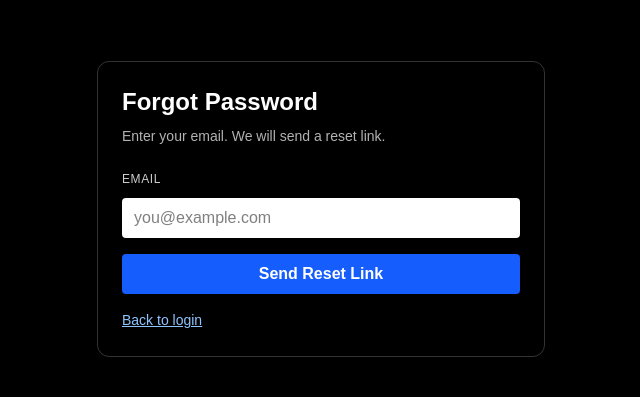
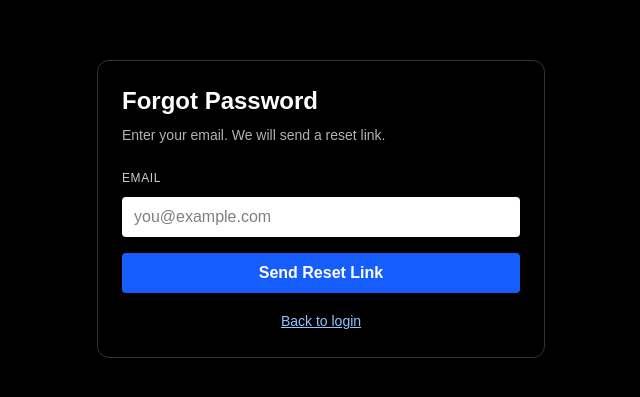
Before and after one commit to RaselmamunSD/keiredwards-backend, a Next.js app in the folder frontend/: page /forgot-password in a window 1280 px wide. Shown: the part 191-588 px from the top of the page, without its empty margins (319-959 px from the left). Built offline with nearby package versions, Linux system fonts and the light colour scheme; no server answers.

Commit message:
style: improve Forgot Password page flow with a beautiful success card upon successful link submission

```diff
--- a/frontend/src/app/(paymentLayout)/forgot-password/page.tsx
+++ b/frontend/src/app/(paymentLayout)/forgot-password/page.tsx
@@ -8,6 +8,7 @@ export default function ForgotPasswordPage() {
   const [email, setEmail] = useState("");
   const [status, setStatus] = useState("");
   const [loading, setLoading] = useState(false);
+  const [success, setSuccess] = useState(false);
 
   const handleSubmit = async (event: FormEvent) => {
     event.preventDefault();
@@ -15,13 +16,35 @@ export default function ForgotPasswordPage() {
     setLoading(true);
     try {
       await api.passwordReset(email);
-      setStatus("Password reset link sent. Check your email.");
+      setSuccess(true);
     } catch (error) {
       setStatus(error instanceof Error ? error.message : "Failed to send reset email.");
     } finally {
       setLoading(false);
     }
   };
+
+  if (success) {
+    return (
+      <div className="min-h-screen bg-black text-white flex items-center justify-center px-4">
+        <div className="w-full max-w-md border border-white/20 rounded-xl p-6 text-center">
+          <div className="w-16 h-16 bg-green-500/10 border border-green-500/30 rounded-full flex items-center justify-center mx-auto mb-4 text-green-500 text-3xl font-bold">
+            ✓
+          </div>
+          <h1 className="text-2xl font-bold mb-2">Check Your Email</h1>
+          <p className="text-sm text-white/70 mb-6 leading-relaxed">
+            We have sent a password reset link to <span className="text-blue-300 font-semibold">{email}</span>. Please check your inbox and follow the instructions to reset your password.
+          </p>
+          <Link
+            href="/login"
+            className="inline-block w-full bg-blue-600 hover:bg-blue-500 text-white rounded py-2.5 font-semibold transition-colors duration-150 text-center"
+          >
+            Back to login
+          </Link>
+        </div>
+      </div>
+    );
+  }
 
   return (
     <div className="min-h-screen bg-black text-white flex items-center justify-center px-4">
@@ -30,6 +53,7 @@ export default function ForgotPasswordPage() {
         <p className="text-sm text-white/70 mb-5">
           Enter your email. We will send a reset link.
         </p>
+        {!!status && <p className="mb-4 text-sm text-red-400 font-medium">{status}</p>}
         <label className="text-xs uppercase tracking-wider text-white/80">Email</label>
         <input
           type="email"
@@ -46,10 +70,11 @@ export default function ForgotPasswordPage() {
         >
           {loading ? "Sending..." : "Send Reset Link"}
         </button>
-        {!!status && <p className="mt-4 text-sm text-green-400">{status}</p>}
-        <Link href="/login" className="inline-block mt-4 text-sm underline text-blue-300">
-          Back to login
-        </Link>
+        <div className="mt-4 text-center">
+          <Link href="/login" className="inline-block text-sm underline text-blue-300 hover:text-blue-200">
+            Back to login
+          </Link>
+        </div>
       </form>
     </div>
   );
```
